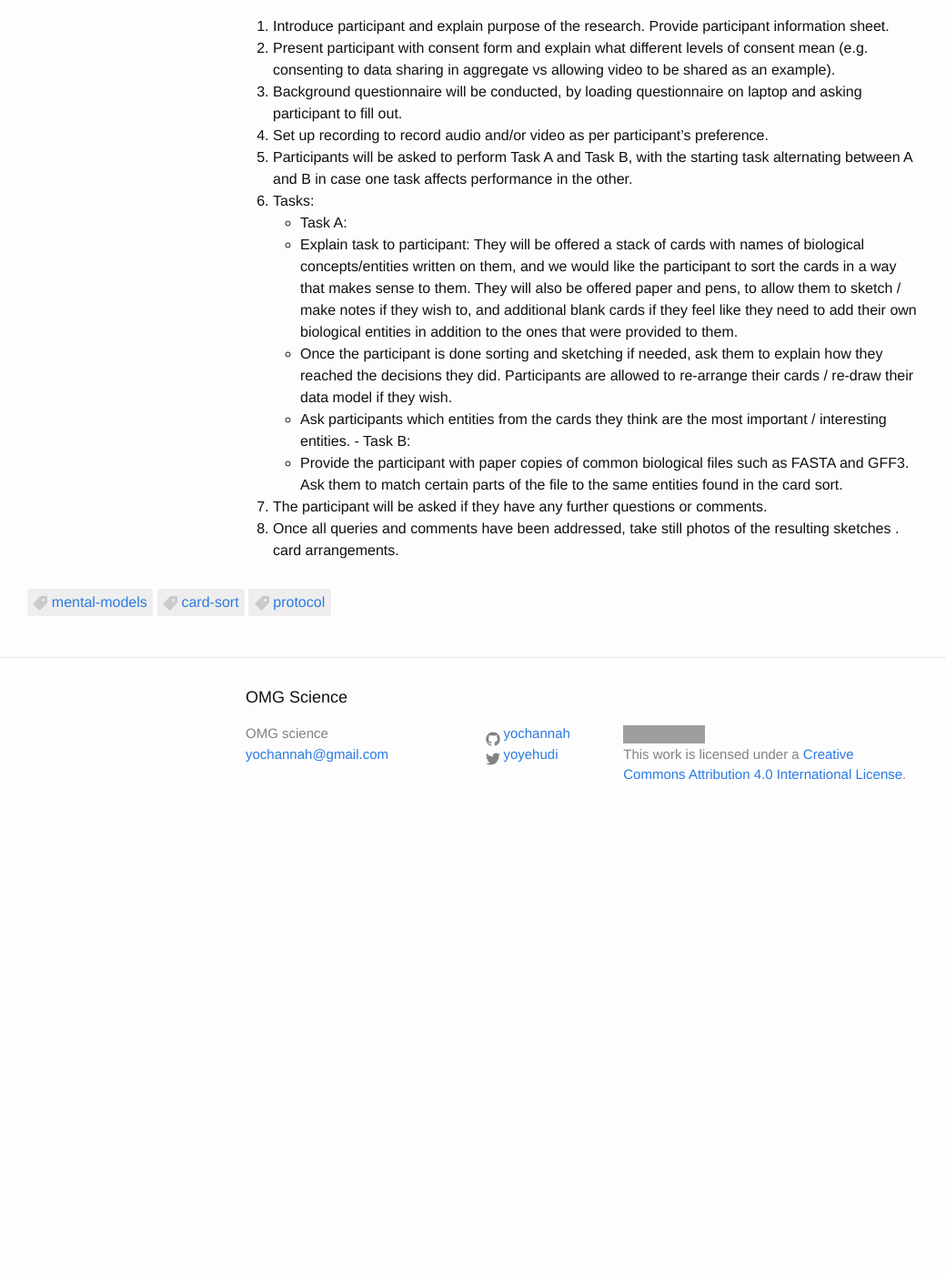
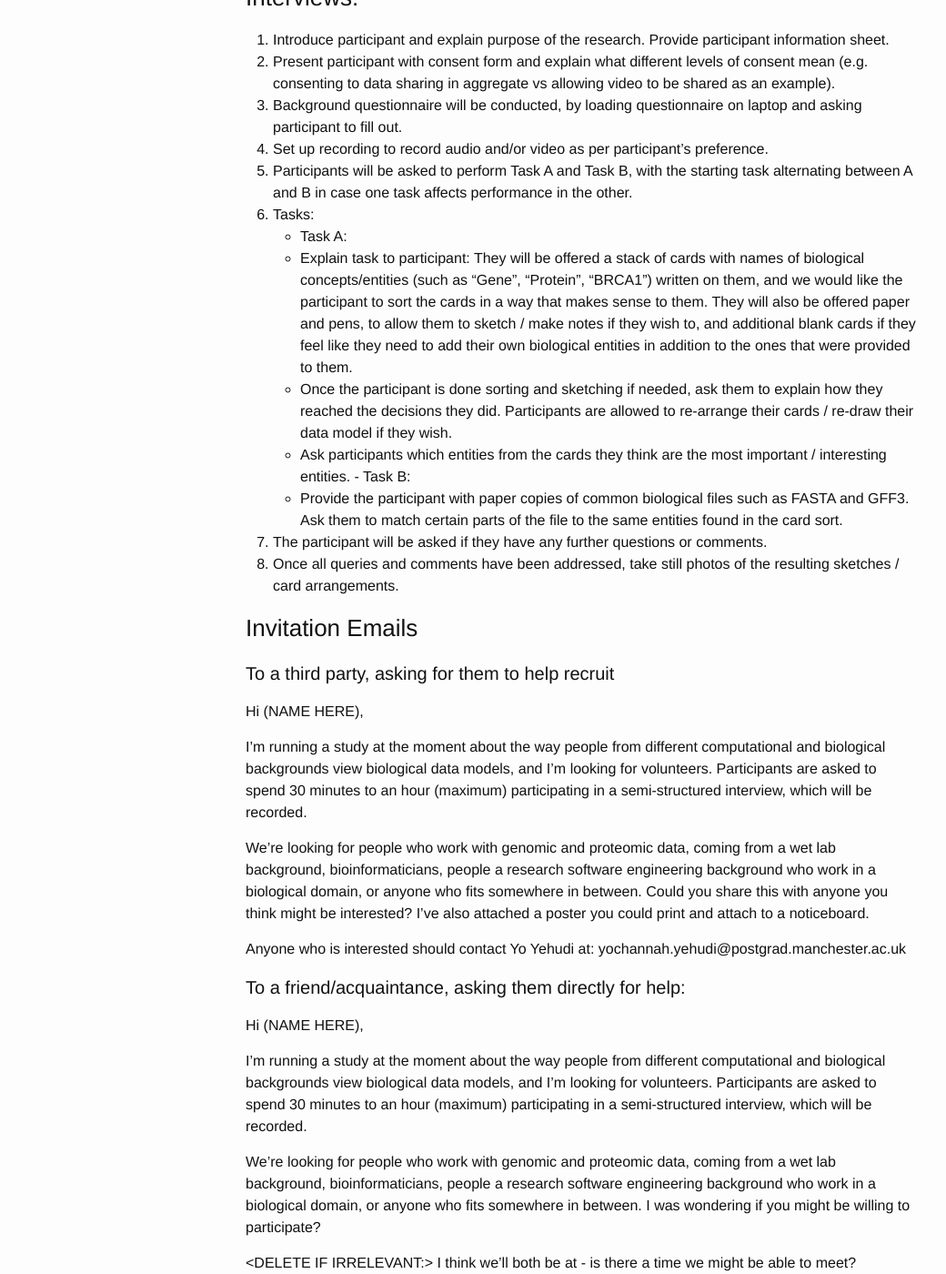
Before and after one commit to yochannah/omgscience, a Jekyll site: the page built from _posts/2019-05-16-protocol-card-sort.md, in a window 1280 px wide and 1400 px high, scrolled down 261 px. Shown: the whole window at 91% size, without its empty margins (0-1040 px from the left). Built offline with Jekyll 4.4.1, drawn with Linux system fonts in a browser that asks for light colours; before the commit the page ends 1184 px from its top, so only the background shows below that; some of the changed text lies outside the part shown; grey boxes are pictures that could not be loaded.

Commit message:
add invitation mails.

```diff
--- a/_posts/2019-05-16-protocol-card-sort.md
+++ b/_posts/2019-05-16-protocol-card-sort.md
@@ -16,10 +16,48 @@ Interviews:
 5. Participants will be asked to perform Task A and Task B, with the starting task alternating between A and B in case one task affects performance in the other.
 6. Tasks:
   - Task A:
-    - Explain task to participant: They will be offered a stack of cards with names of biological concepts/entities written on them, and we would like the participant to sort the cards in a way that makes sense to them. They will also be offered paper and pens, to allow them to sketch / make notes if they wish to, and additional blank cards if they feel like they need to add their own biological entities in addition to the ones that were provided to them.
+    - Explain task to participant: They will be offered a stack of cards with names of biological concepts/entities (such as "Gene", "Protein", "BRCA1") written on them, and we would like the participant to sort the cards in a way that makes sense to them. They will also be offered paper and pens, to allow them to sketch / make notes if they wish to, and additional blank cards if they feel like they need to add their own biological entities in addition to the ones that were provided to them.
     - Once the participant is done sorting and sketching if needed, ask them to explain how they reached the decisions they did. Participants are allowed to re-arrange their cards / re-draw their data model if they wish.
     - Ask participants which entities from the cards they think are the most important / interesting entities.
   - Task B:
     - Provide the participant with paper copies of common biological files such as FASTA and GFF3. Ask them to match certain parts of the file to the same entities found in the card sort.
 7. The participant will be asked if they have any further questions or comments.
-8. Once all queries and comments have been addressed, take still photos of the resulting sketches . card arrangements.
+8. Once all queries and comments have been addressed, take still photos of the resulting sketches / card arrangements.
+
+### Invitation emails
+
+#### To a third party, asking for them to help recruit
+
+Hi (NAME HERE),
+
+I'm running a study at the moment about the way people from different computational and biological backgrounds view biological data models, and I'm looking for volunteers. Participants are asked to spend 30 minutes to an hour (maximum) participating in a semi-structured interview, which will be recorded.
+
+We're looking for people who work with genomic and proteomic data, coming from a wet lab background, bioinformaticians, people a research software engineering background who work in a biological domain, or anyone who fits somewhere in between. Could you share this with anyone you think might be interested? I've also attached a poster you could print and attach to a noticeboard.
+
+Anyone who is interested should contact Yo Yehudi at: yochannah.yehudi@postgrad.manchester.ac.uk
+
+#### To a friend/acquaintance, asking them directly for help:
+
+Hi (NAME HERE),
+
+I'm running a study at the moment about the way people from different computational and biological backgrounds view biological data models, and I'm looking for volunteers. Participants are asked to spend 30 minutes to an hour (maximum) participating in a semi-structured interview, which will be recorded.
+
+We're looking for people who work with genomic and proteomic data, coming from a wet lab background, bioinformaticians, people a research software engineering background who work in a biological domain, or anyone who fits somewhere in between. I was wondering if you might be willing to participate?
+
+<DELETE IF IRRELEVANT:> I think we'll both be at <CONFERENCE NAME HERE> - is there a time we might be able to meet?
+
+Could you also share this with anyone you think might be interested? I've also attached a poster you could print and attach to a noticeboard.
+
+### Sample tweets
+
+Are you any of:
+- A wet lab biologist?
+- A bioinformatician
+- A research software engineer who works in a biological domain?
+I'm conducting research into how people create mental models of biological data - can I interview you? 30-60 minutes max. (In-person, Cambridge, UK)
+
+---
+
+#GCC attendees: I'm conducting research into how people create mental models of biological data, and y'all are a target audience of mine - do you have 30-60 minutes to spare for a semi-structured interview during a spare moment during / before/ after the conference?
+
+---
```
Also changed, not shown: other parts of _posts/2019-05-16-protocol-card-sort.md (+1 -1 lines).
